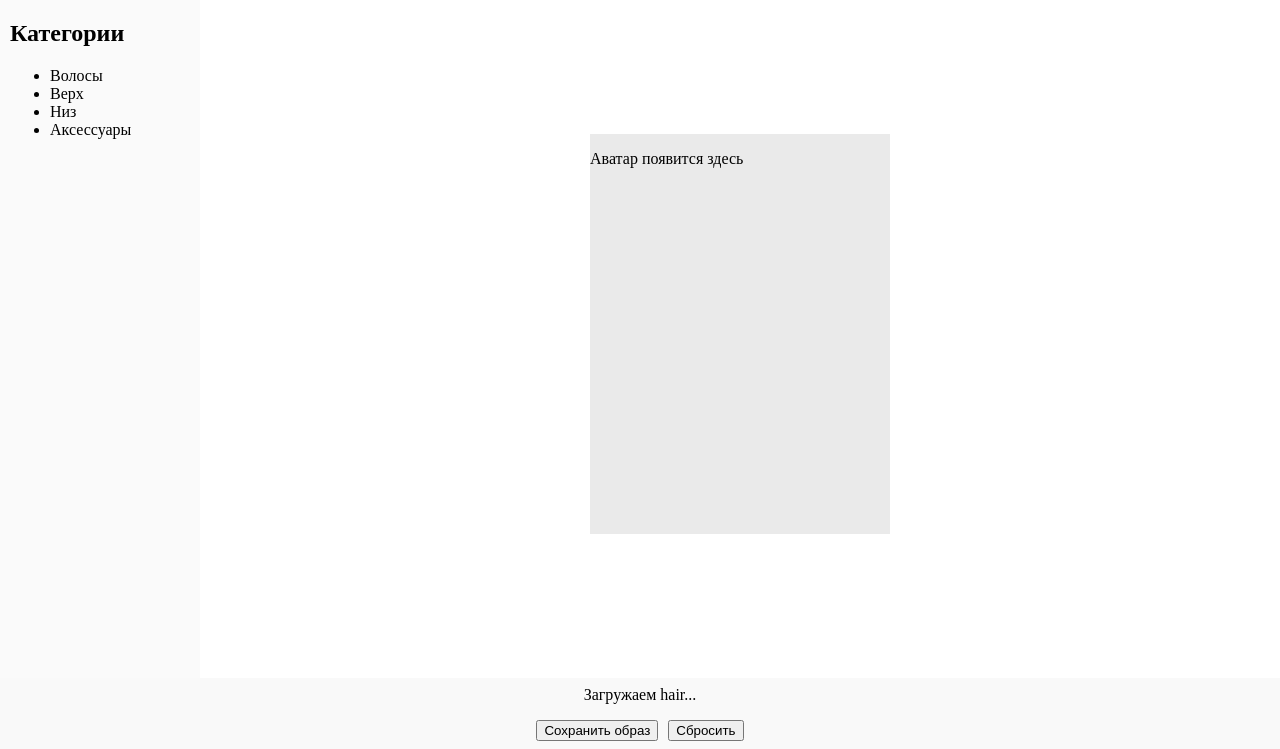
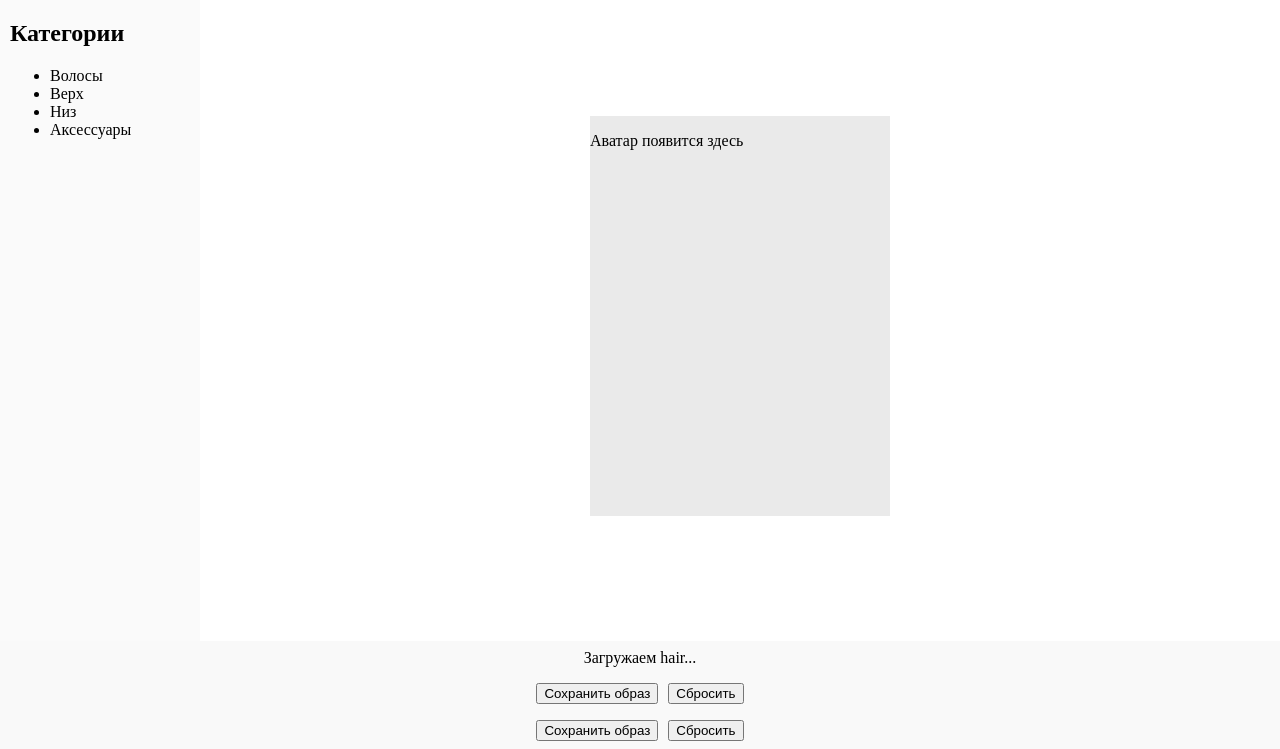
Before and after one commit to SoraKotoneru/EduXP, a plain HTML site: page game.html in a window 1280 px wide. Shown: the part 51-800 px from the top of the page. Drawn offline with Linux system fonts and the light colour scheme.

Commit message:
контейнер

```diff
--- a/game.html
+++ b/game.html
@@ -37,12 +37,18 @@
       <!-- Здесь будем рисовать аватар -->
       <div id="avatar-canvas"></div>
     </main>
-  </div>
+
+    </div>  <!-- конец #container -->
 
   <!-- 4. Панель предметов (Inventory Bar) -->
-  <section id="inventory-bar">
-    <!-- Сюда JS подставит иконки доступных предметов -->
+  <section id="inventory-bar"></section>
+
+  <!-- 5. Управляющие кнопки (Controls) -->
+  <section id="controls">
+    <button id="save-btn">Сохранить образ</button>
+    <button id="reset-btn">Сбросить</button>
   </section>
+
 
   <!-- 5. Управляющие кнопки (Controls) -->
   <section id="controls">
```
